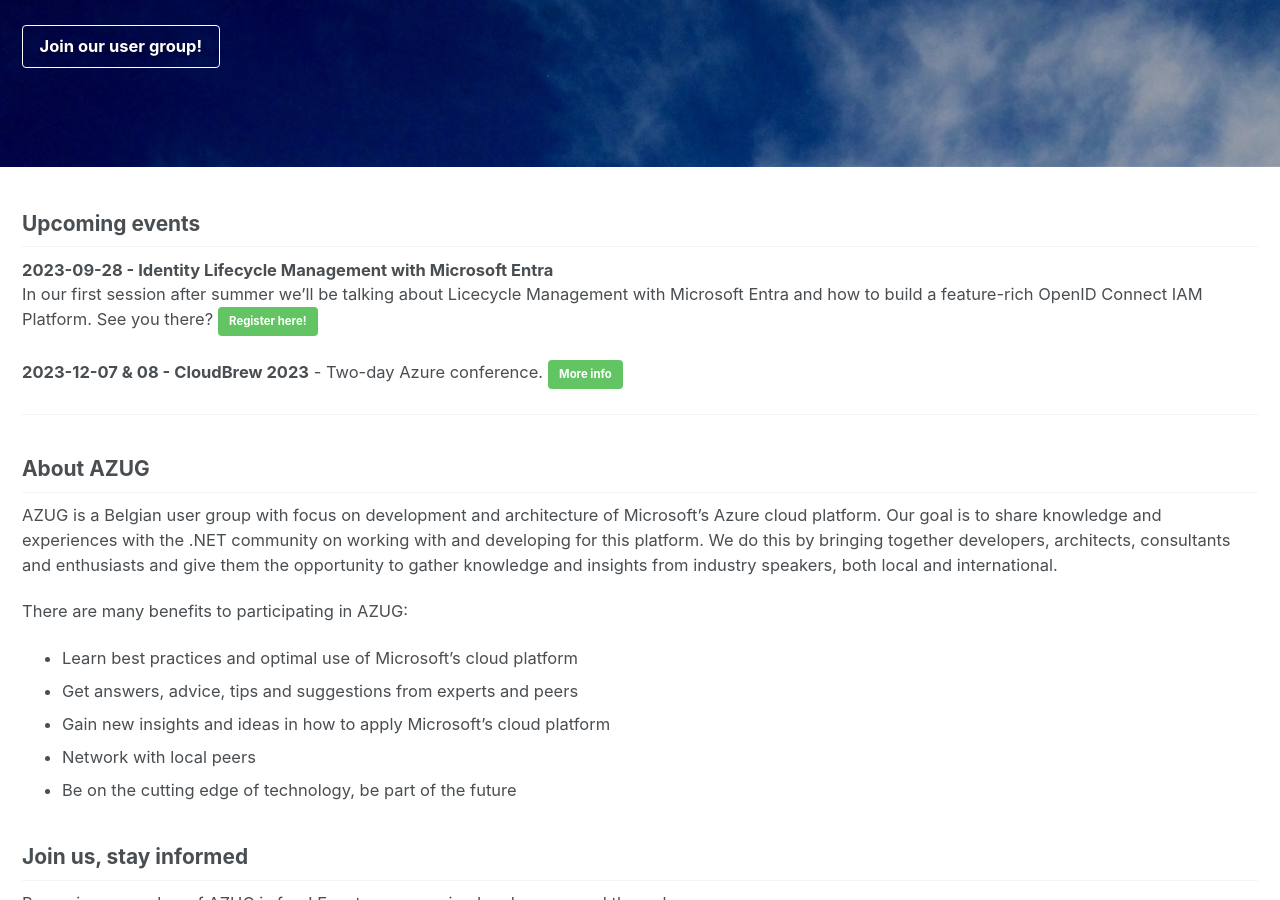
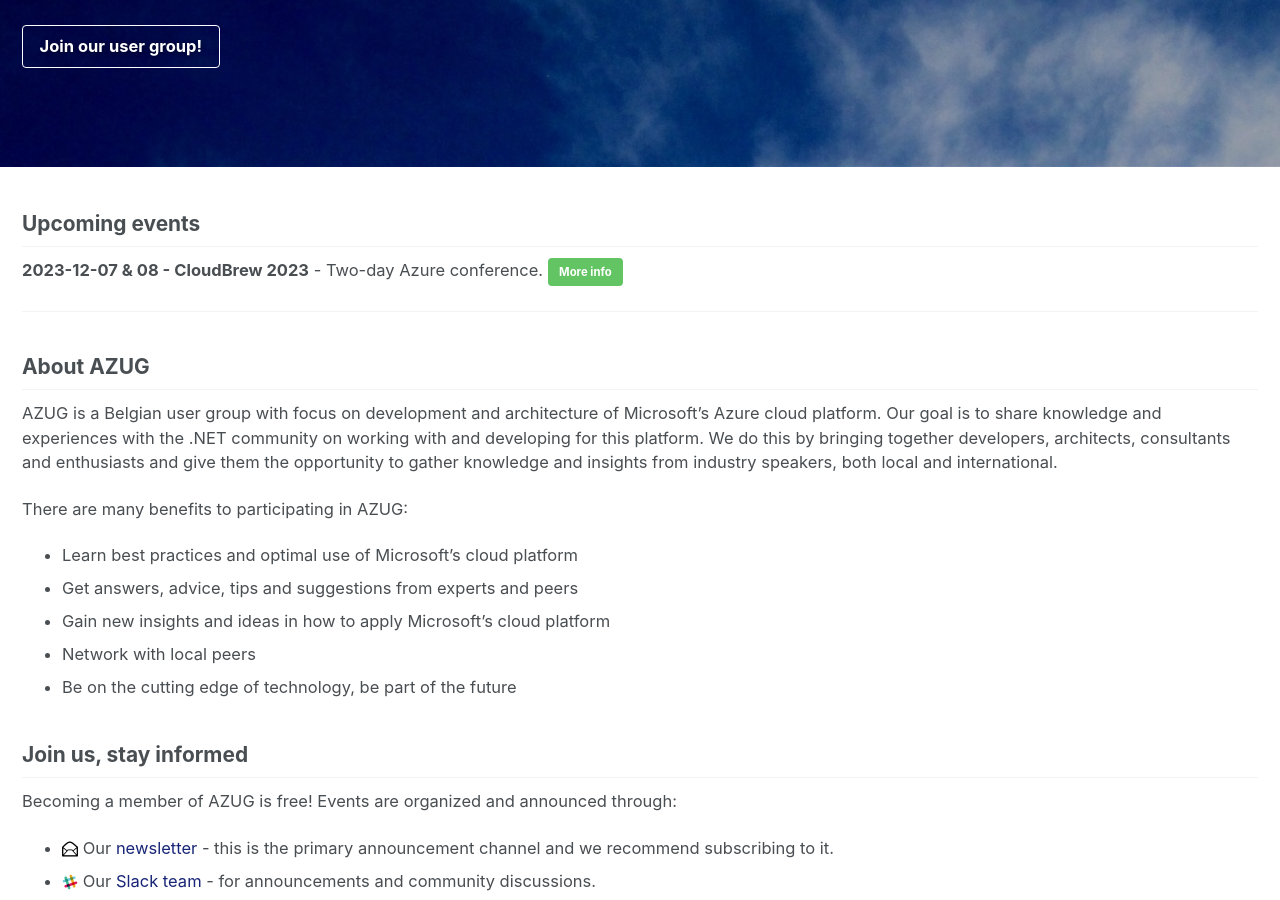
Before and after one commit to AzugBe/azugbe.github.io, a Jekyll site: the page built from index.md, in a window 1280 px wide and 900 px high, scrolled down 392 px. Built offline with Jekyll 4.4.1, drawn with Linux system fonts in a browser that asks for light colours; our own code applies the rules of GitHub Pages for plain Markdown files; comment, search, counter and statistics services are not loaded.

Commit message:
Update index.md

```diff
--- a/index.md
+++ b/index.md
@@ -15,10 +15,6 @@ excerpt: "The Belgium Azure User Group focuses on knowledge sharing and networki
 ## Upcoming events
 
 <!--There are no upcoming events.-->
-
-**2023-09-28 - Identity Lifecycle Management with Microsoft Entra**<br>
-In our first session after summer we'll be talking about Licecycle Management with Microsoft Entra and how to build a feature-rich OpenID Connect IAM Platform. See you there? [Register here!](https://www.azug.be/events/2023/09/28/identity-lifecycle-management){: .btn .btn--success}
-
 
 **2023-12-07 & 08 - CloudBrew 2023** - Two-day Azure conference. [More info](https://www.cloudbrew.be/){: .btn .btn--success}
 
```
